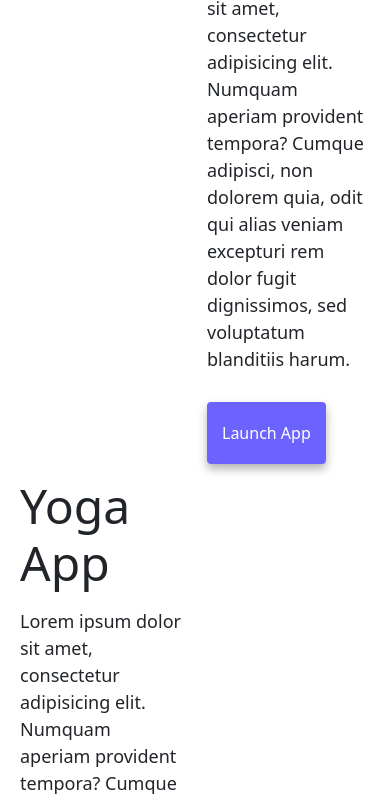
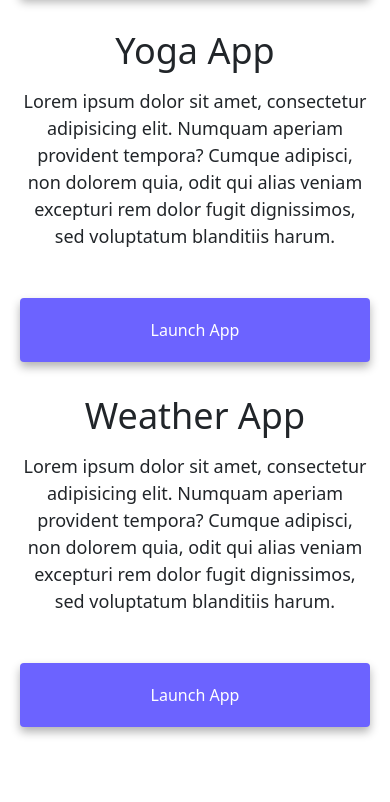
Before and after one commit to NChornenka/Portfolio-example, a plain HTML site: page index.html in a window 390 px wide. Shown: the part 723-1525 px from the top of the page. After the commit the page ends 1474 px from the top, so only its background shows below. Drawn offline with nearby package versions, Linux system fonts and the light colour scheme.

Commit message:
Adapted for mobile devices

```diff
--- a/index.html
+++ b/index.html
@@ -54,15 +54,15 @@
     </div>
     <div class="container">
         <div class="row p-2 mb-3">
-        <div class="col-6">
+        <div class="col-sm-6">
             <img
             src="https://images.unsplash.com/photo-1530259152377-3a014e1092e0?ixlib=rb-4.0.3&ixid=MnwxMjA3fDB8MHxwaG90by1wYWdlfHx8fGVufDB8fHx8&auto=format&fit=crop&w=869&q=80"
             class="img-fluid rounded d-none d-sm-block"
             alt="youghurt-photo"
             />
         </div>
-        <div class="col-6">
-            <h2 class="text-start mb-3">Yogurt App</h2>
+        <div class="col-sm-6">
+            <h2 class="mb-3">Yogurt App</h2>
             <p>
             Lorem ipsum dolor sit amet, consectetur adipisicing elit. Numquam
             aperiam provident tempora? Cumque adipisci, non dolorem quia, odit
@@ -70,13 +70,13 @@
             voluptatum blanditiis harum.
             </p>
             <div class="mt-5">
-            <a href="#" class="contact-link" title="Launch Yogurt App">Launch App</a>
+            <a href="#" class="contact-link launch" title="Launch Yogurt App">Launch App</a>
             </div>
         </div>
         </div>
         <div class="row p-2 mb-3">
-        <div class="col-6">
-            <h2 class="text-start mb-3">Yoga App</h2>
+        <div class="col-sm-6">
+            <h2 class="mb-3 center">Yoga App</h2>
             <p>
             Lorem ipsum dolor sit amet, consectetur adipisicing elit. Numquam
             aperiam provident tempora? Cumque adipisci, non dolorem quia, odit
@@ -84,21 +84,21 @@
             voluptatum blanditiis harum.
             </p>
             <div class="mt-5">
-            <a href="#" class="contact-link" title="Launch Yoga App">Launch App</a>
+            <a href="#" class="contact-link launch" title="Launch Yoga App">Launch App</a>
             </div>
         </div>
-        <div class="col-6">
+        <div class="col-sm-6">
             <img src="https://images.unsplash.com/photo-1603988363607-e1e4a66962c6?ixlib=rb-4.0.3&ixid=MnwxMjA3fDB8MHxwaG90by1wYWdlfHx8fGVufDB8fHx8&auto=format&fit=crop&w=870&q=80"
             class="img-fluid rounded d-none d-sm-block" alt="yoga-photo" />
         </div>
         </div>
         <div class="row p-2 mb-3">
-        <div class="col-6">
+        <div class="col-sm-6">
             <img src="https://images.unsplash.com/photo-1566996694954-90b052c413c4?ixlib=rb-4.0.3&ixid=MnwxMjA3fDB8MHxwaG90by1wYWdlfHx8fGVufDB8fHx8&auto=format&fit=crop&w=870&q=80"
             class="img-fluid rounded d-none d-sm-block" alt="weather-photo" />
         </div>
-        <div class="col-6">
-            <h2 class="text-start mb-3">Weather App</h2>
+        <div class="col-sm-6">
+            <h2 class="mb-3">Weather App</h2>
             <p>
             Lorem ipsum dolor sit amet, consectetur adipisicing elit. Numquam
             aperiam provident tempora? Cumque adipisci, non dolorem quia, odit
@@ -106,7 +106,7 @@
             voluptatum blanditiis harum.
             </p>
             <div class="mt-5">
-            <a href="#" class="contact-link" title="Launch Weather App">Launch App</a>
+            <a href="#" class="contact-link launch" title="Launch Weather App">Launch App</a>
             </div>
         </div>
         </div>
--- a/style.css
+++ b/style.css
@@ -18,6 +18,7 @@
 
   h2 {
     font-size: 48px;
+    text-align: left;
   }
 
   h3 {
@@ -47,6 +48,10 @@
     text-transform: capitalize;
     background: var(--primary-color);
     box-shadow: var(--box-shadow);
+    color: white;
+  }
+
+  .contact-link:hover {
     color: white;
   }
 
@@ -85,3 +90,27 @@
   .email-link:hover {
     text-decoration: underline;
   }
+
+  @media all and (max-width: 800px){
+    h1 {
+        font-size: 48px;
+        line-height: 1.5;
+    }
+
+    h2 {
+        font-size: 36px;
+        text-align: center;
+
+    }
+
+    p {
+        text-align: center;
+    }
+
+    .launch {
+        display: block;
+        text-align: center;
+        margin: 0, 20px;
+    }
+
+  }
```
Also changed, not shown: about.html (+3 -3 lines).
